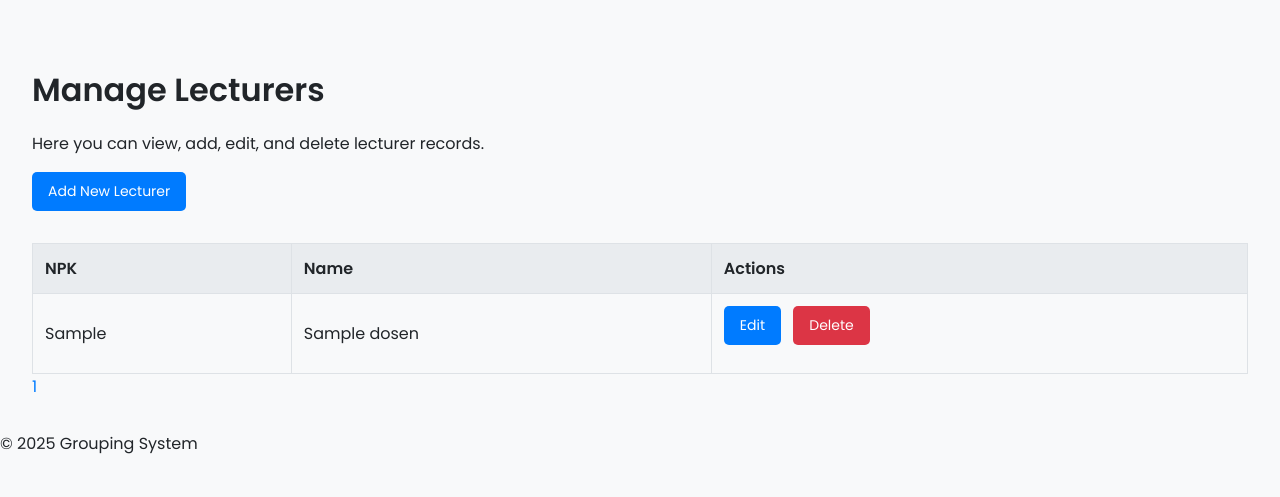
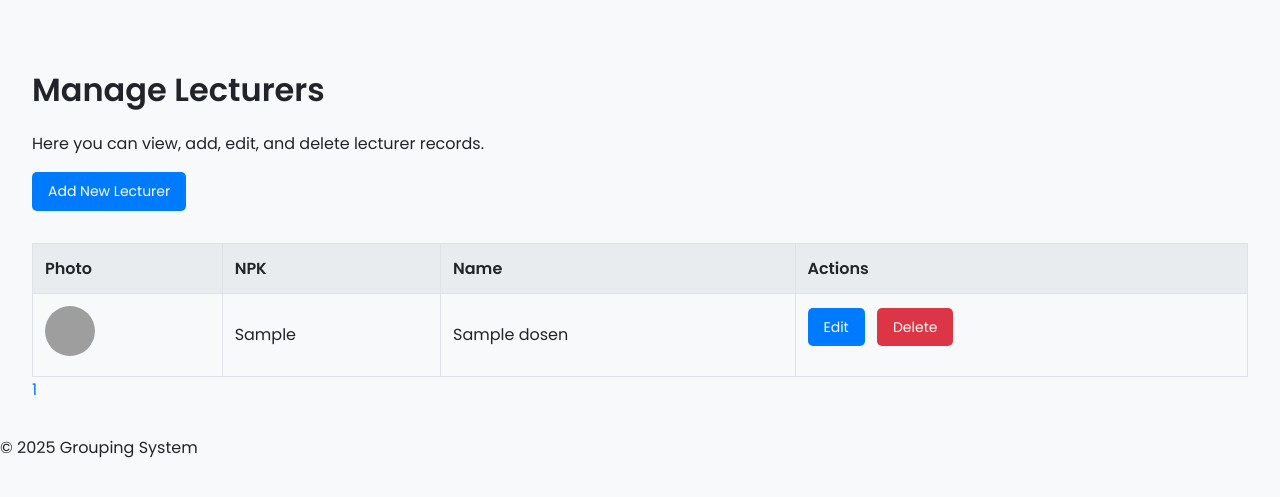
Before and after one commit to Henry-Hilton/Grouping-System, a PHP site: page /admin/manage_dosen.php in a window 1280 px wide. Shown: the part 42-539 px from the top of the page. Run offline with PHP 8.4, Linux system fonts and the light colour scheme; the visitor is signed in with stand-in values (Sample User, id 1); tables that the repository leaves empty hold one stand-in row (values such as "Sample post"); some libraries are stand-ins or nearby versions; grey boxes are pictures that could not be loaded.

Commit message:
feat(admin): Display user photos on management pages
This commit updates the 'Manage Lecturers' and 'Manage Students' pages to display the profile photo for each user in the data table. The Dosen and Mahasiswa classes were updated to fetch the necessary image data, and new CSS was added to style the photos as circular thumbnails.

```diff
--- a/admin/manage_dosen.php
+++ b/admin/manage_dosen.php
@@ -28,6 +28,7 @@ require_once('../partials/admin_menu.php');
   <table class="data-table">
     <thead>
         <tr>
+            <th>Photo</th>
             <th>NPK</th>
             <th>Name</th>
             <th>Actions</th>
@@ -38,6 +39,14 @@ require_once('../partials/admin_menu.php');
         if ($dosens && $dosens->num_rows > 0) {
             while ($row = $dosens->fetch_assoc()) {
                 echo "<tr>";
+                echo "<td>";
+                if (!empty($row['foto_extension'])) {
+                    $photo_path = '../assets/images/dosen/' . htmlspecialchars($row['npk']) . '.' . htmlspecialchars($row['foto_extension']);
+                    echo "<img src='" . $photo_path . "' alt='Photo of " . htmlspecialchars($row['nama']) . "'>";
+                } else {
+                    echo "No Photo";
+                }
+                echo "</td>";
                 echo "<td>" . htmlspecialchars($row['npk']) . "</td>";
                 echo "<td>" . htmlspecialchars($row['nama']) . "</td>";
                 echo "<td>";
@@ -47,7 +56,7 @@ require_once('../partials/admin_menu.php');
                 echo "</tr>";
             }
         } else {
-        echo "<tr><td colspan='3'>No lecturers found.</td></tr>";
+            echo "<tr><td colspan='4'>No lecturers found.</td></tr>";
         }
         ?>
     </tbody>
--- a/assets/css/style.css
+++ b/assets/css/style.css
@@ -266,3 +266,11 @@ hr {
     padding-bottom: 12px;
     font-size: 16px;
 }
+
+/* Style for images inside the data table */
+.data-table img {
+    width: 50px;
+    height: 50px;
+    object-fit: cover;
+    border-radius: 50%; /* Makes the image a circle */
+}
--- a/classes/Dosen.php
+++ b/classes/Dosen.php
@@ -5,7 +5,7 @@ require_once('Database.php');
 class Dosen extends Database {
 
     public function getAll($limit, $offset) {
-        $sql = "SELECT npk, nama FROM dosen ORDER BY nama ASC LIMIT ? OFFSET ?";
+        $sql = "SELECT npk, nama, foto_extension FROM dosen ORDER BY nama ASC LIMIT ? OFFSET ?";
         $stmt = $this->mysqli->prepare($sql);
         $stmt->bind_param("ii", $limit, $offset);
         $stmt->execute();
--- a/classes/Mahasiswa.php
+++ b/classes/Mahasiswa.php
@@ -5,7 +5,7 @@ require_once('Database.php');
 class Mahasiswa extends Database {
 
     public function getAll($limit, $offset) {
-        $sql = "SELECT nrp, nama, angkatan FROM mahasiswa ORDER BY nama ASC LIMIT ? OFFSET ?";
+        $sql = "SELECT nrp, nama, angkatan, foto_extention FROM mahasiswa ORDER BY nama ASC LIMIT ? OFFSET ?";
         $stmt = $this->mysqli->prepare($sql);
         $stmt->bind_param("ii", $limit, $offset);
         $stmt->execute();
```
Also changed, not shown: admin/manage_mahasiswa.php (+10 -1 lines). Lines whose indentation alone changed are shown as unchanged.
